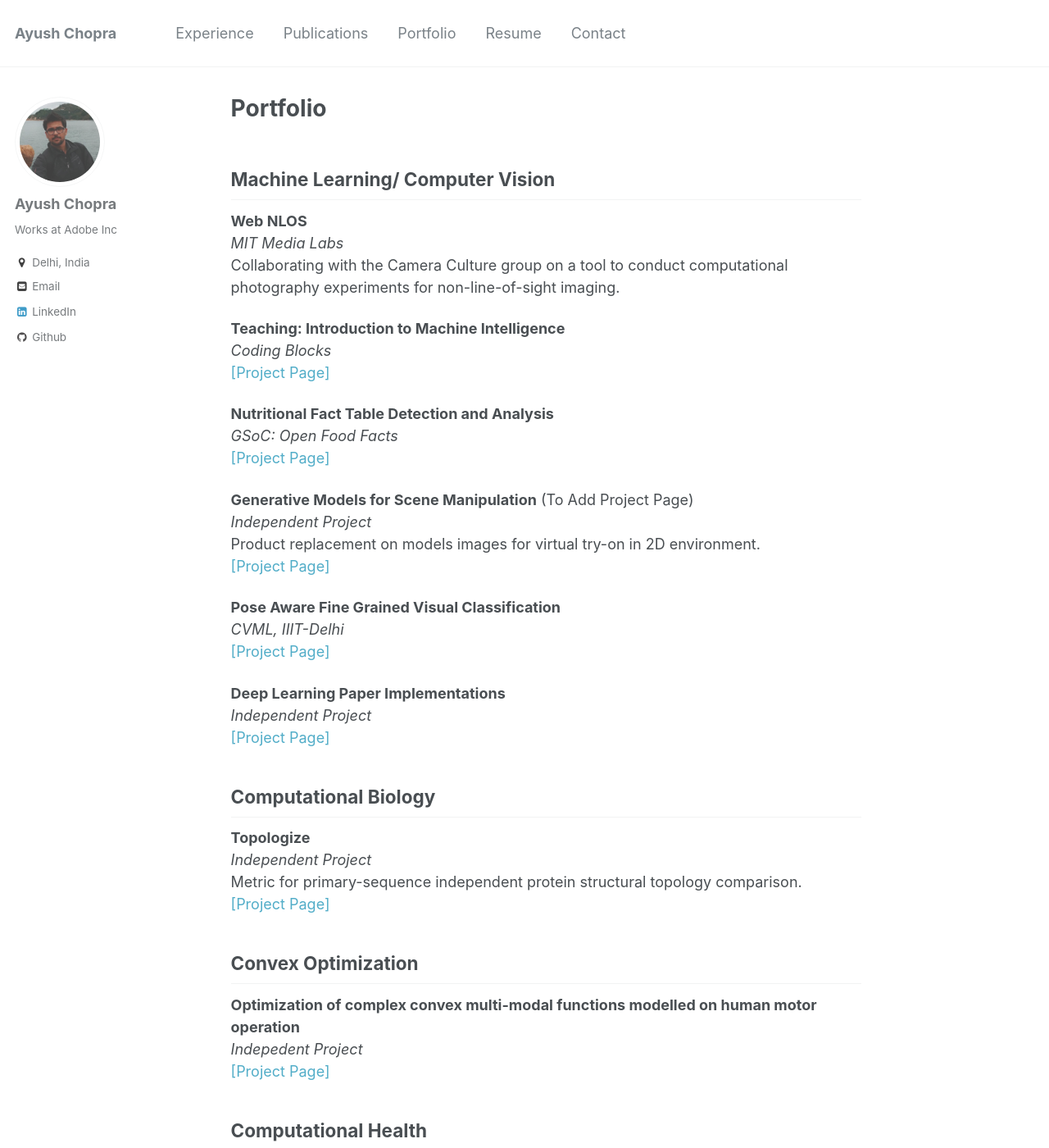
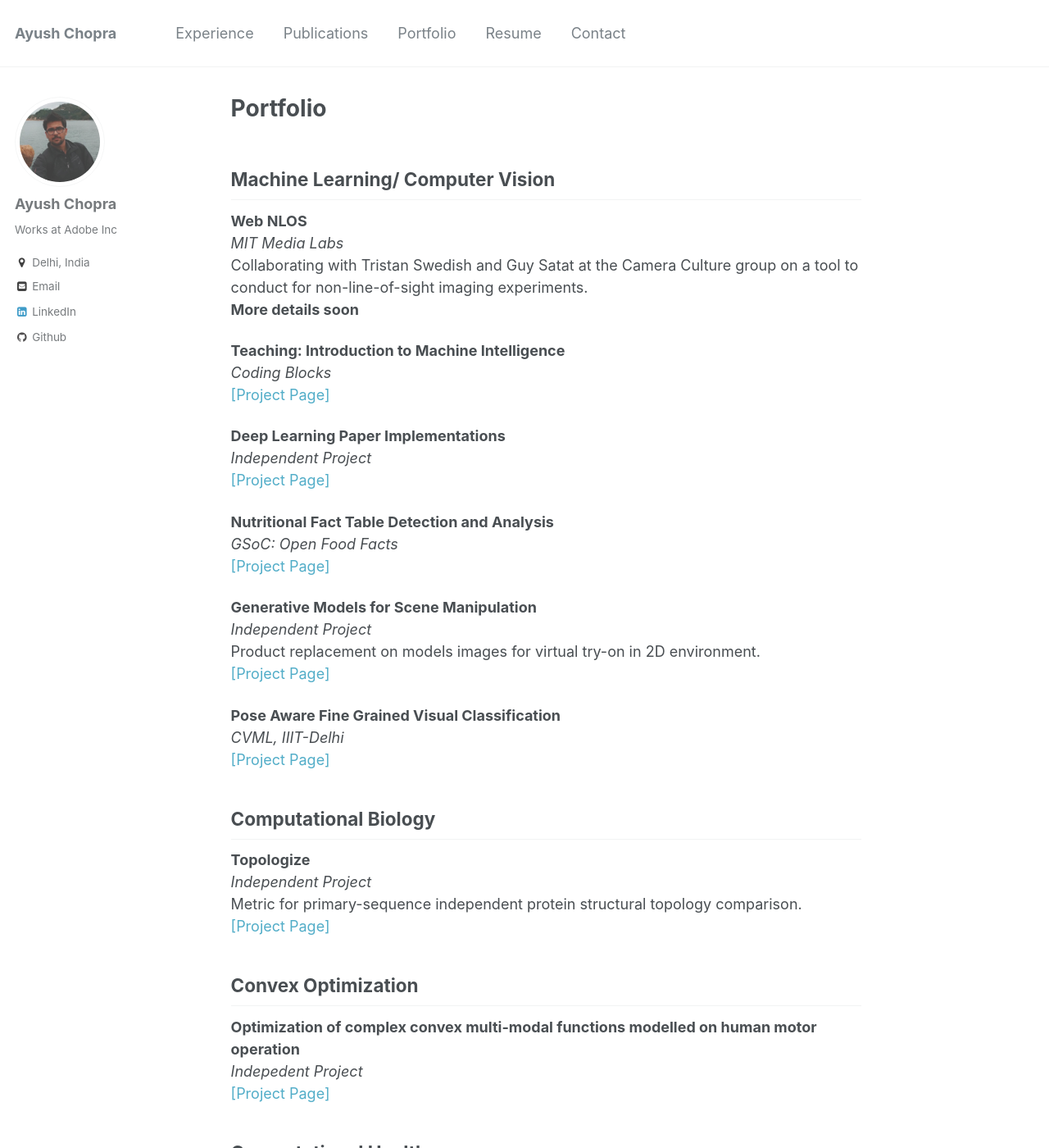
Before and after one commit to ayushchopra96/ayushchopra96.github.io, a Jekyll site: the page built from _pages/portfolio_temp.md, in a window 1280 px wide and 1400 px high. Shown: the whole window at 82% size. Built offline with Jekyll 4.4.1, drawn with Linux system fonts in a browser that asks for light colours.

```diff
--- a/_pages/portfolio_temp.md
+++ b/_pages/portfolio_temp.md
@@ -9,18 +9,23 @@ author_profile: true
 <b>Web NLOS</b><br>
 <i>MIT Media Labs</i>
 <br>
-Collaborating with the Camera Culture group on a tool to conduct computational photography experiments for non-line-of-sight imaging.
+Collaborating with Tristan Swedish and Guy Satat at the Camera Culture group on a tool to conduct for non-line-of-sight imaging experiments.<br>
+<b>More details soon</b>
 
 <b>Teaching: Introduction to Machine Intelligence</b><br>
 <i>Coding Blocks</i><br>
 [[Project Page]](../projects/codingblocks)
+
+<b>Deep Learning Paper Implementations</b><br>
+<i>Independent Project</i> <br>
+[[Project Page]](../projects/paper-implementations)
 
 <b>Nutritional Fact Table Detection and Analysis</b><br>
 <i>GSoC: Open Food Facts</i>
 <br>
 [[Project Page]](../projects/gsoc18)
 
-<b>Generative Models for Scene Manipulation</b> (To Add Project Page) <br>
+<b>Generative Models for Scene Manipulation</b><br>
 <i>Independent Project</i>
 <br>
 Product replacement on models images for virtual try-on in 2D environment.
@@ -31,10 +36,6 @@ Product replacement on models images for virtual try-on in 2D environment.
 <i>CVML, IIIT-Delhi</i>
 <br>
 [[Project Page]](../publications/FGVC)
-
-<b>Deep Learning Paper Implementations</b><br>
-<i>Independent Project</i> <br>
-[[Project Page]](../projects/paper-implementations)
 
 ## Computational Biology
 
@@ -54,12 +55,12 @@ Metric for primary-sequence independent protein structural topology comparison.
 
 ## Computational Health
 
-<b>smartCTG</b>
+<b>smartCTG</b><br>
 <i>Independent Project</i>
 <br>
 [[Project Page]](../projects/smartCTG)
 
-<b>Non-Invasive Jaundice Detection</b>
+<b>Non-Invasive Jaundice Detection</b><br>
 <i>Independent Project</i>
 <br>
 [[Project Page]](../projects/jaundice)
```
Also changed, not shown: projects/scenemanipulation.md (+7 -1 lines), projects/smartCTG.md (added, +15 -0 lines).
